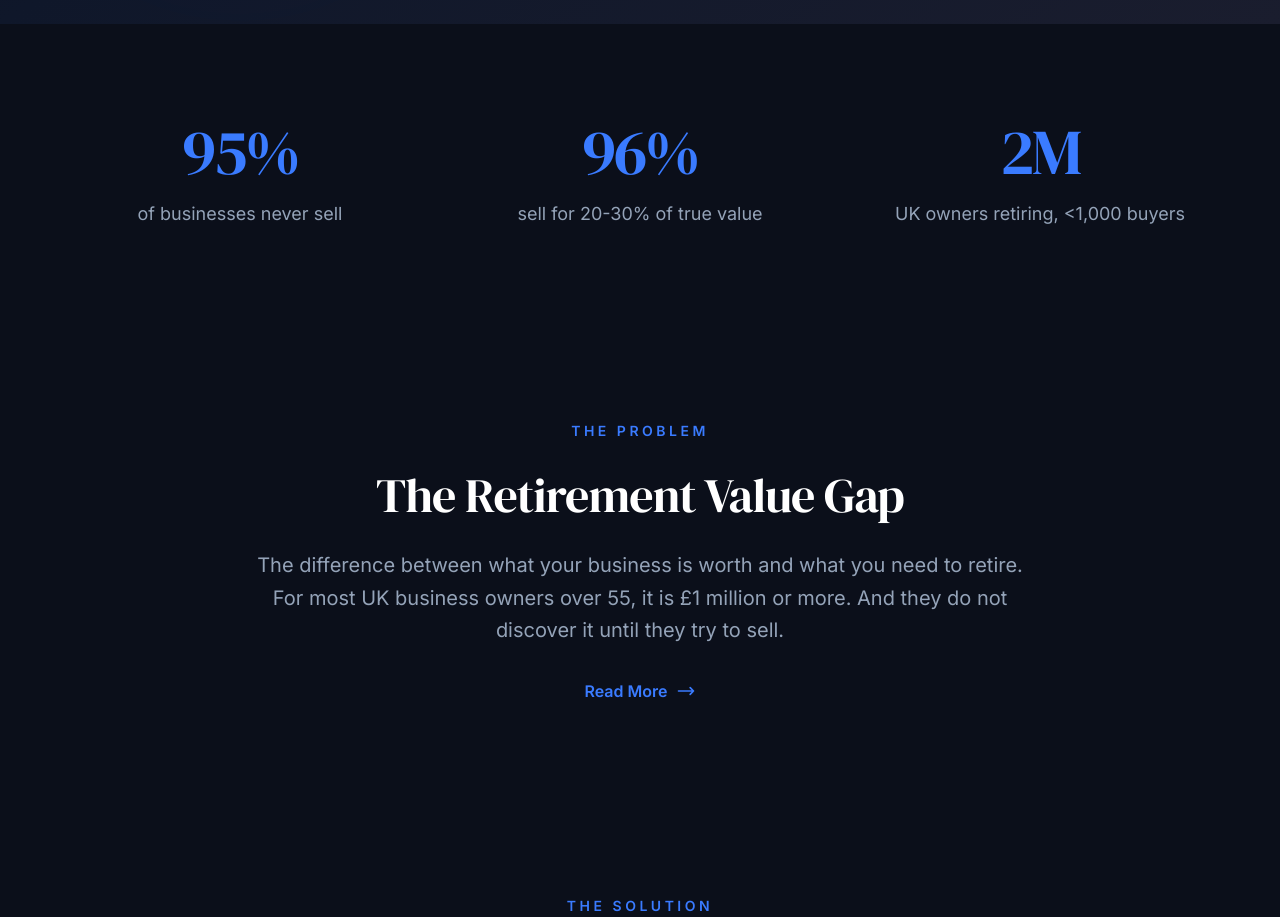
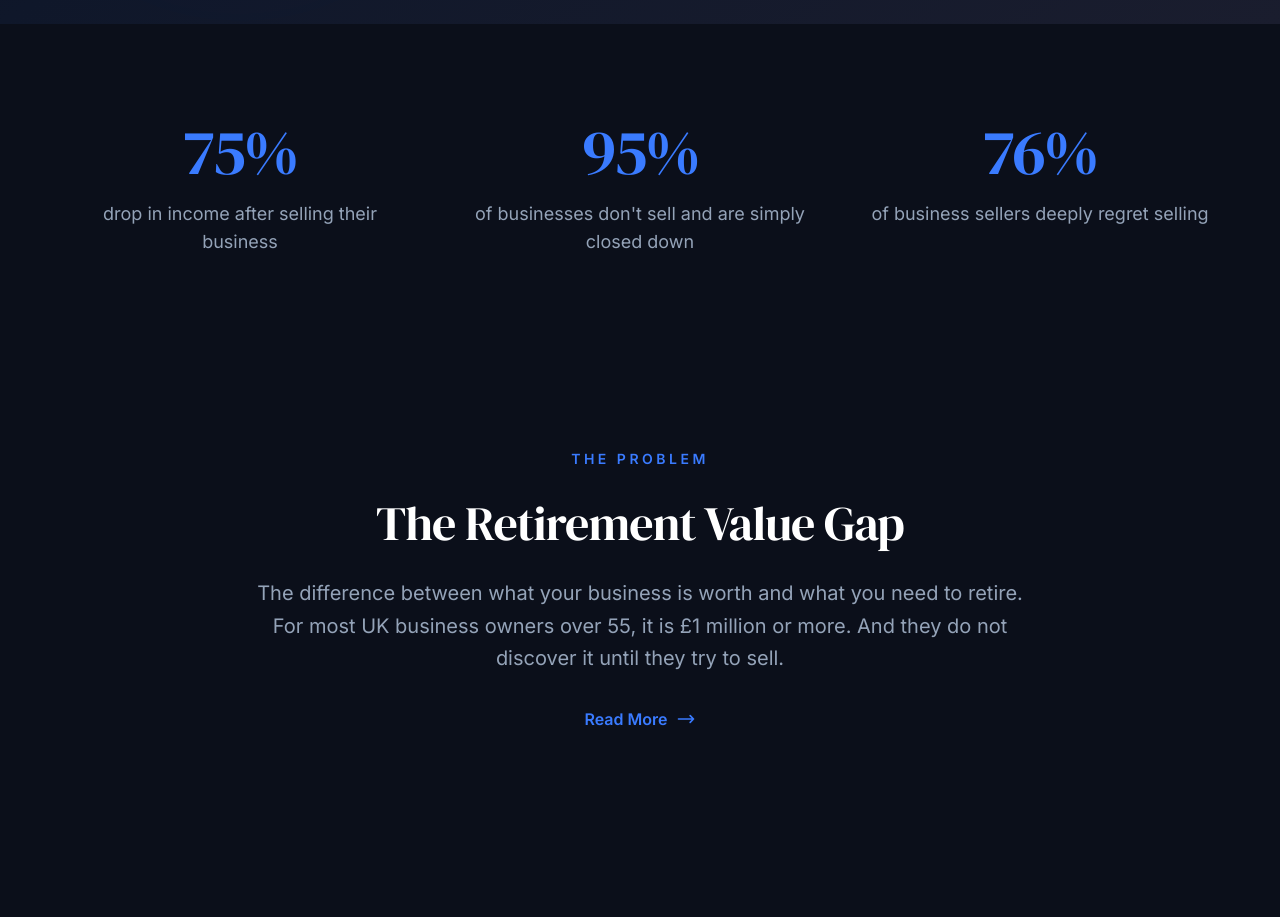
Before and after one commit to Netricro/Retire-Without-Selling, a Next.js app: page / in a window 1280 px wide. Shown: the part 840-1757 px from the top of the page. Built offline with nearby package versions, Linux system fonts and the light colour scheme.

Commit message:
Update homepage stats: 75% income drop, 95% closed down, 76% regret selling

```diff
--- a/src/app/page.tsx
+++ b/src/app/page.tsx
@@ -51,16 +51,16 @@ export default function Home() {
         <div className="max-w-6xl mx-auto">
           <div className="grid grid-cols-1 md:grid-cols-3 gap-12 text-center">
             <div className="animate-fade-in-up animation-delay-100">
-              <div className="number-stat">95%</div>
-              <p className="text-[#94a3b8] mt-4 text-lg">of businesses never sell</p>
+              <div className="number-stat">75%</div>
+              <p className="text-[#94a3b8] mt-4 text-lg">drop in income after selling their business</p>
             </div>
             <div className="animate-fade-in-up animation-delay-200">
-              <div className="number-stat">96%</div>
-              <p className="text-[#94a3b8] mt-4 text-lg">sell for 20-30% of true value</p>
+              <div className="number-stat">95%</div>
+              <p className="text-[#94a3b8] mt-4 text-lg">of businesses don't sell and are simply closed down</p>
             </div>
             <div className="animate-fade-in-up animation-delay-300">
-              <div className="number-stat">2M</div>
-              <p className="text-[#94a3b8] mt-4 text-lg">UK owners retiring, &lt;1,000 buyers</p>
+              <div className="number-stat">76%</div>
+              <p className="text-[#94a3b8] mt-4 text-lg">of business sellers deeply regret selling</p>
             </div>
           </div>
         </div>
```
